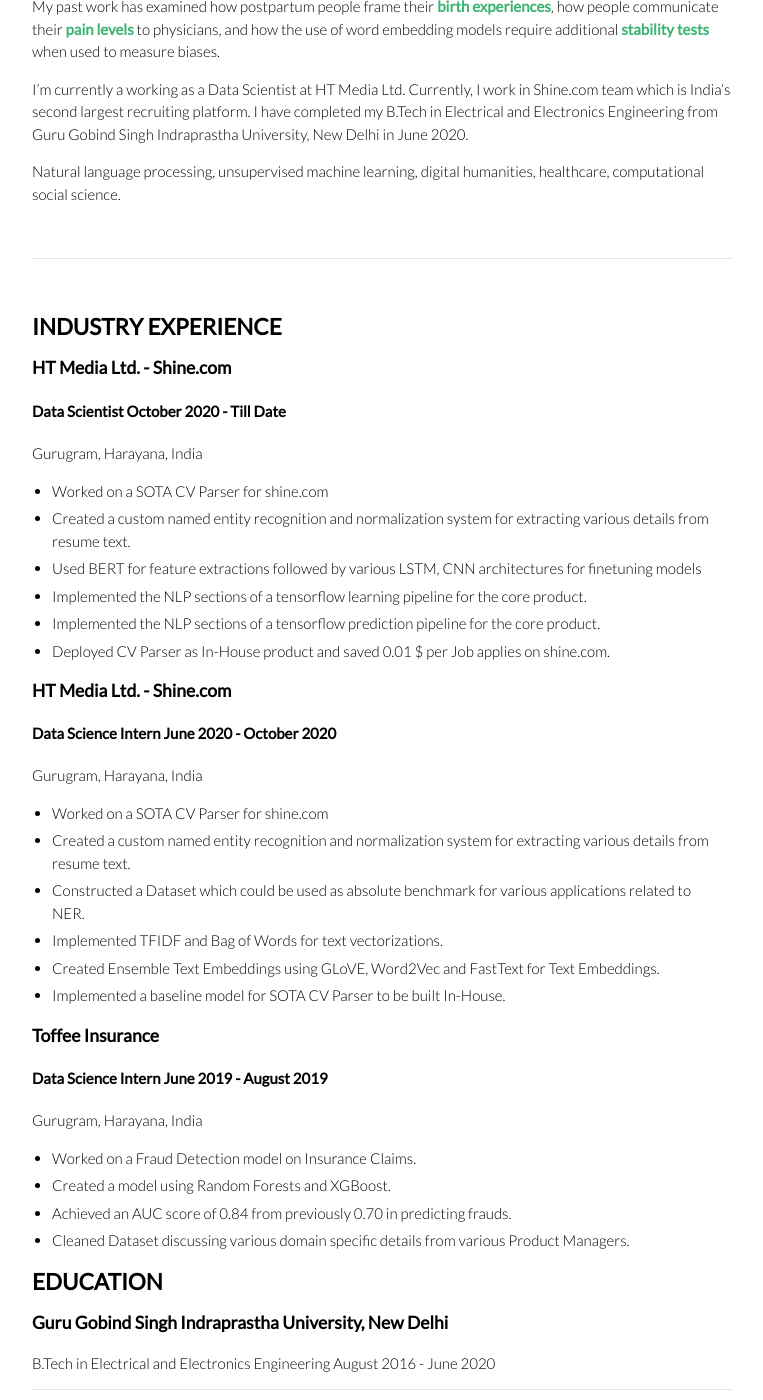
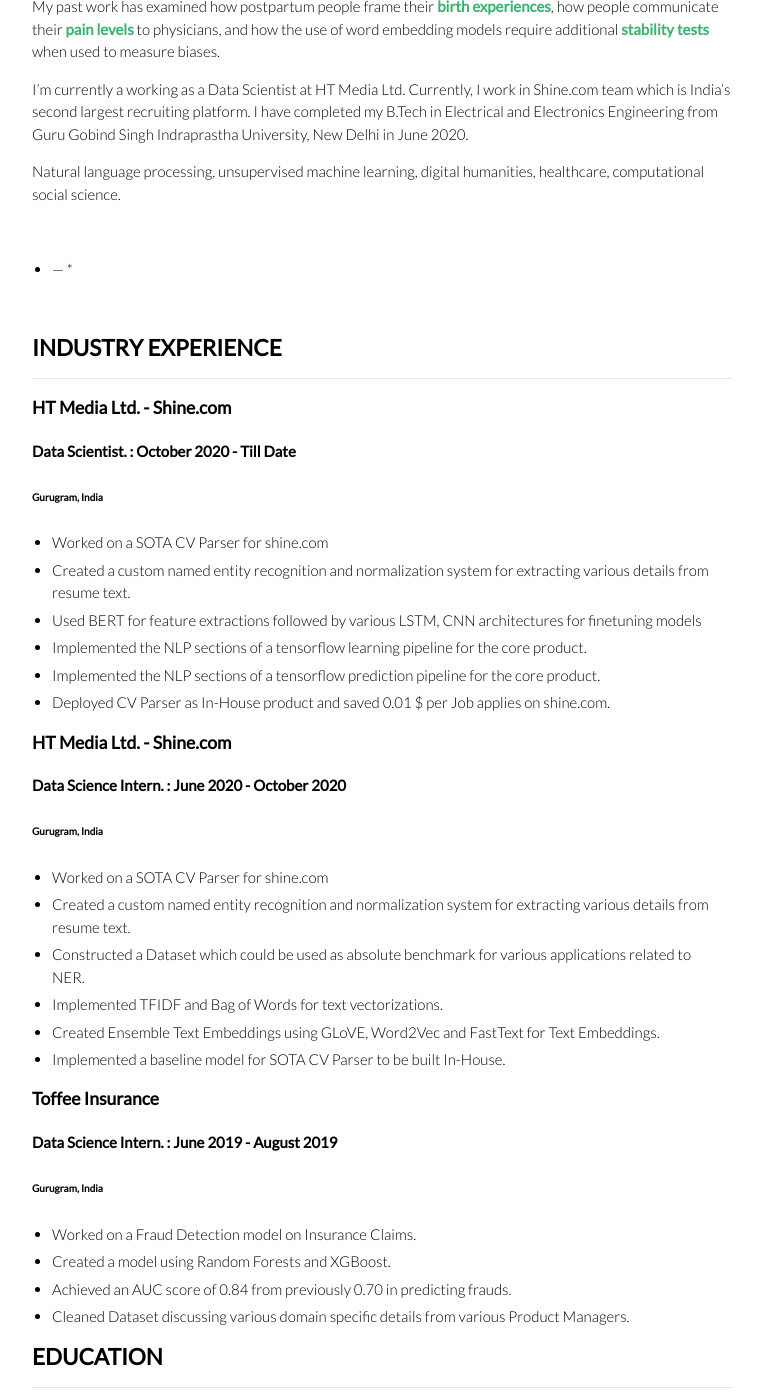
Before and after one commit to aman-sawarn/aman-sawarn.github.io, a Jekyll site: the page built from index.md, in a window 1280 px wide and 1400 px high, scrolled down 572 px. Shown: the whole window, without its empty margins (258-1021 px from the left). Built offline with Jekyll 4.4.1, drawn with Linux system fonts in a browser that asks for light colours.

Commit message:
Update index.md

```diff
--- a/index.md
+++ b/index.md
@@ -26,15 +26,15 @@ Natural language processing, unsupervised machine learning, digital humanities,
 
 <br>
 
---- ---
+* --- *
 
 <br>
 ## INDUSTRY EXPERIENCE
-
+---
 
 ### HT Media Ltd. - Shine.com
-#### Data Scientist                                       October 2020 - Till Date
-Gurugram, Harayana, India
+#### Data Scientist.  :  October 2020 - Till Date
+###### Gurugram, India
 
 * Worked on a SOTA CV Parser for shine.com
 * Created a custom named entity recognition and normalization system for extracting various details from resume text.
@@ -46,8 +46,8 @@ Gurugram, Harayana, India
 
 
 ### HT Media Ltd. - Shine.com
-#### Data Science Intern                                       June 2020 - October 2020
-Gurugram, Harayana, India
+#### Data Science Intern.  :   June 2020 - October 2020
+###### Gurugram, India
 
 * Worked on a SOTA CV Parser for shine.com
 * Created a custom named entity recognition and normalization system for extracting various details from resume text.
@@ -59,8 +59,8 @@ Gurugram, Harayana, India
 
 
 ### Toffee Insurance
-#### Data Science Intern                                    June 2019 - August 2019
-Gurugram, Harayana, India
+#### Data Science Intern.   :   June 2019 - August 2019
+###### Gurugram, India
 
 * Worked on a Fraud Detection model on Insurance Claims.
 * Created a model using Random Forests and XGBoost.
@@ -72,7 +72,7 @@ Gurugram, Harayana, India
 
 
 ## EDUCATION
-
+---
 
 
 
@@ -80,7 +80,7 @@ Gurugram, Harayana, India
 B.Tech in Electrical and Electronics Engineering
 August 2016 - June 2020
 
----
+
 
 ### University of Michigan
 [Applied Machine Learning in Python](https://www.coursera.org/learn/python-machine-learning).         [Credentials](https://www.coursera.org/account/accomplishments/verify/F3XLLRXQ2E6Y)
@@ -111,7 +111,7 @@ August 2016 - June 2020
 
 
 ## SKILLS
-
+---
 
 
 
@@ -138,18 +138,17 @@ English ,  Hindi
 
 
 ## PUBLICATIONS
+---
 
 * To be updated soon- Currently under review*. 2020.
 
 
+## OTHER ACADEMIC EXPERIENCE
 ---
-
-
-## OTHER ACADEMIC EXPERIENCE
 
 * Took ML sessions for IEEE-MAIT local chapter
 
---- ---
+---
 
 <br>
 
```
